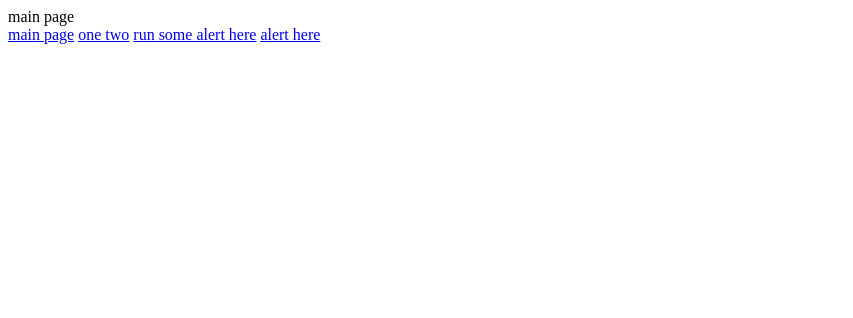
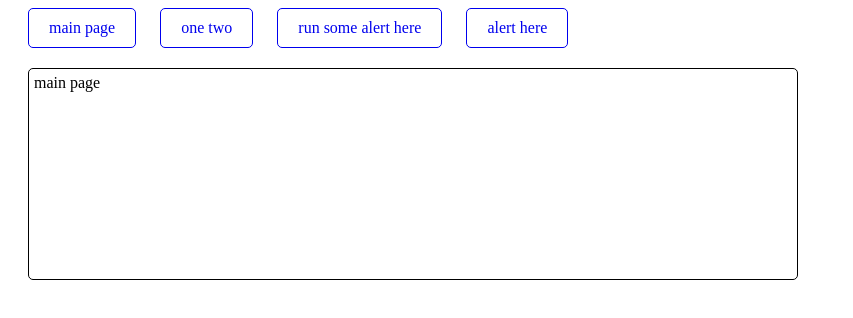
Before and after one commit to wojtekw92/apress, a plain HTML site: page index.html in a window 1280 px wide. Shown: the whole page, without its empty margins (0-853 px from the left). Drawn offline with Linux system fonts and the light colour scheme.

Commit message:
example page

```diff
--- a/index.html
+++ b/index.html
@@ -1,12 +1,37 @@
 <!html>
 <html>
+<head>
+  <style>
+  a {
+    display: inline-block;
+    padding-left: 20px;
+    padding-right: 20px;
+    padding-top: 10px;
+    padding-bottom: 10px;
+    border: 1px solid;
+    margin-left: 20px;
+    text-align: center;
+    border-radius: 5px;
+    text-decoration: none;
+  }
+  #content {
+    margin-left: 20px;
+    width: 60%;
+    min-height: 200px;
+    border: 1px solid;
+    border-radius: 5px;
+    margin-top: 20px;
+    padding: 5px;
+  }
+  </style>
+</head>
 <body>
-  <div id="content">
-  </div>
   <a href="#/">main page</a>
   <a href="#/one/two">one two</a>
   <a href="#/run/some/alert/here">run some alert here</a>
   <a href="#/alert/here">alert here</a>
+  <div id="content">
+  </div>
   <script src="apress.js"></script>
   <script src="main.js"></script>
 </body>
--- a/main.js
+++ b/main.js
@@ -9,9 +9,8 @@ apress.addRoute('/run/*/alert/%',function(param){
   alert(param);
   });
 apress.addRoute('/alert/%',function(param){
-  console.log('1');
+
   document.getElementById('content').innerHTML = '/alert/' + param;
-  console.log('2');
   alert(param);
   });
 apress.hashTest();
```
